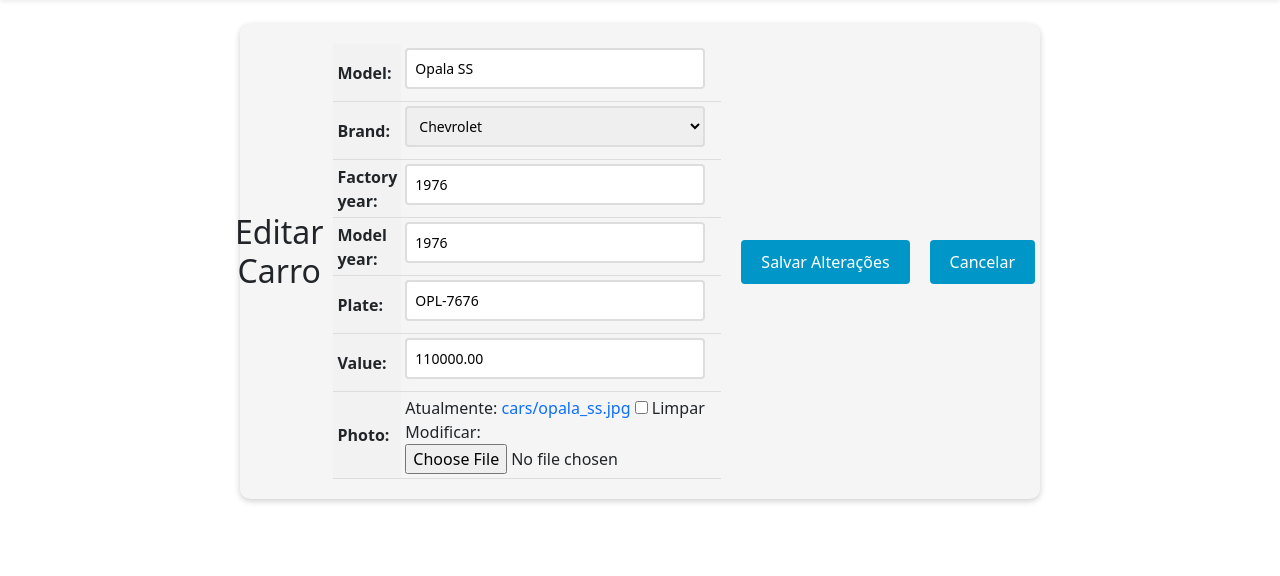
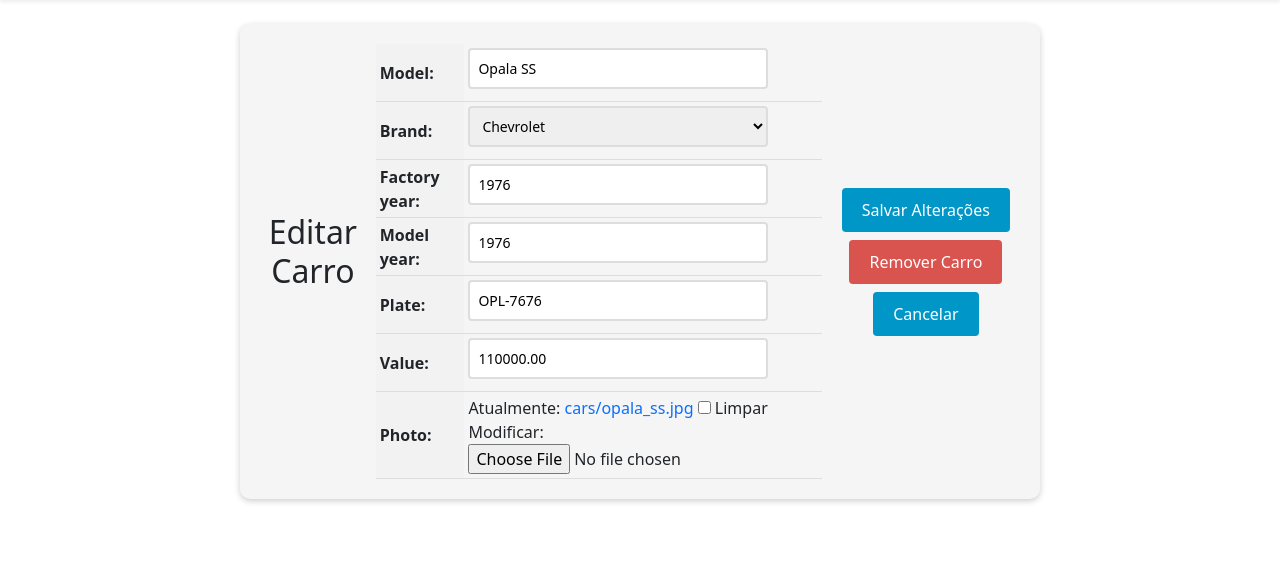
Before and after one commit to diogoscastro/carros, a Django app: page /car/1/update/ in a window 1280 px wide. Shown: the part 56-632 px from the top of the page. Run offline with Django 5.2, Linux system fonts and the light colour scheme; data comes from the database, SQL or seed files in the repository.

```diff
--- a/cars/templates/car_update.html
+++ b/cars/templates/car_update.html
@@ -64,9 +64,12 @@
 
     .buttons-container {
       display: flex;
+      flex-direction: column;
       justify-content: center;
+      align-items: center;
       margin-top: 20px;
       margin-bottom: 20px;
+      gap: 8px;
     }
 
     .btn {
@@ -115,6 +118,7 @@
     <div>
       <div class="buttons-container">
         <input type="submit" value="Salvar Alterações" class="btn btn-primary">
+        <a href="{% url 'car_delete' pk=object.pk %}" class="btn btn-danger">Remover Carro</a>
         <a href="{% url 'cars_list' %}" class="btn btn-secondary">Cancelar</a>
       </div>
     </div>
```
